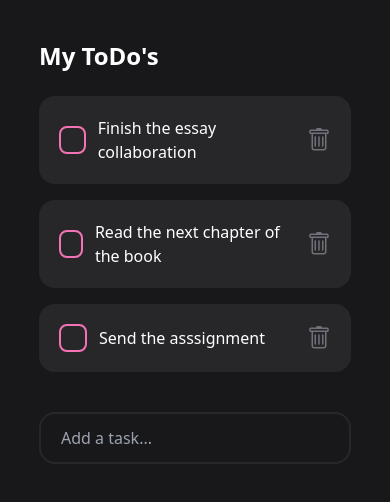
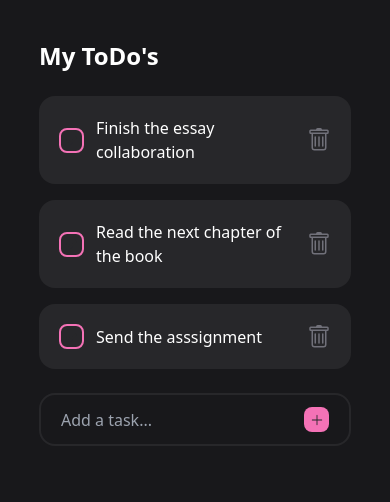
Before and after one commit to iliaalekseevofb/CRUD-app, a React (Create React App) app: page / in a window 390 px wide. Shown: the top 502 px of the page. Built offline with nearby package versions, Linux system fonts and the light colour scheme.

Commit message:
App is responsive, add task button is added

```diff
--- a/src/components/Home/CheckBox.jsx
+++ b/src/components/Home/CheckBox.jsx
@@ -3,8 +3,8 @@ import { BsCheck } from 'react-icons/bs';
 
 const CheckBox = ({isCompleted}) => {
   return (
-    <div className={`w-7 h-7 mr-3 border-2 rounded-lg overflow-hidden border-pink-400 ${isCompleted ? 'bg-pink-400' : ''}`}>
-      {isCompleted && <BsCheck size={24} className='text-zinc-800' />}
+    <div className={`w-[25px] min-w-[25px] h-[25px] flex justify-center items-center min-h-[25px] mr-3 border-2 rounded-lg overflow-hidden border-pink-400 ${isCompleted ? 'bg-pink-400' : ''}`}>
+      <BsCheck size={24} className='text-zinc-800' />
     </div>
   )
 }
--- a/src/components/Home/CreateTodo.jsx
+++ b/src/components/Home/CreateTodo.jsx
@@ -1,10 +1,11 @@
 import React, { useState } from 'react';
+import { BsPlusLg } from 'react-icons/bs';
 
 const CreateTodo = ({todos, setTodos}) => {
   const [title, setTitle] = useState('');
 
   const addTodo = (title) => {
-    setTodos([
+    title && setTodos([
       {
         id: todos.length + 1,
         title,
@@ -15,7 +16,7 @@ const CreateTodo = ({todos, setTodos}) => {
   }
 
   return (
-    <div className='w-full mt-10 mb-4 px-5 py-3 flex items-center justify-between rounded-2xl border-2 border-zinc-800'>
+    <div className='w-full mt-6 mb-4 px-5 py-3 flex items-center justify-between rounded-2xl border-2 border-zinc-800'>
       <input
         className='bg-transparent w-full border-none outline-none'
         type="text"
@@ -24,6 +25,9 @@ const CreateTodo = ({todos, setTodos}) => {
         value={title}
         onKeyDown={(e) => e.key === 'Enter' && addTodo(title)}
        />
+       <button onClick={() => addTodo(title)} className='w-[25px] h-[25px] min-w-[25px] min-h-[25px] ml-4 flex justify-center items-center bg-pink-400 rounded-lg'>
+        <BsPlusLg className='text-zinc-800' size={14} />
+       </button>
     </div>
   )
 }
```
